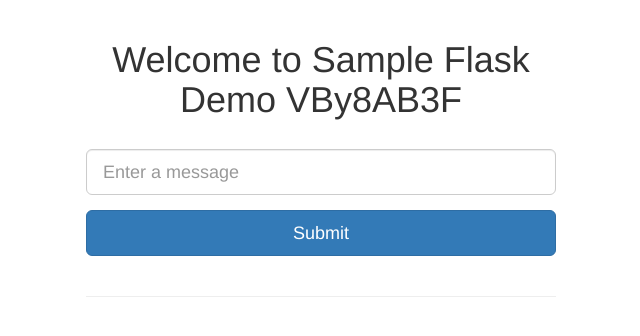
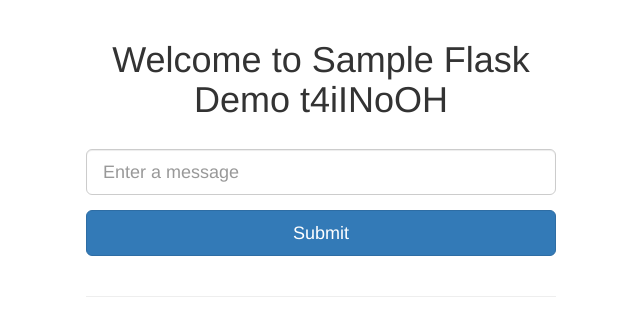
Before and after one commit to signup3000/flask, a Flask app: page / in a window 1280 px wide. Shown: the top 336 px of the page, without its empty margins (319-959 px from the left). Run offline with Flask 2, Linux system fonts and the light colour scheme; data that the repository does not hold is empty; some libraries are stand-ins or nearby versions.

Commit message:
testing change new string t4iINoOH

```diff
--- a/templates/index.html
+++ b/templates/index.html
@@ -3,7 +3,7 @@
 {% block content %}
 
 <div class="text-center">
-  <h1>Welcome to Sample Flask Demo VBy8AB3F</h1>
+  <h1>Welcome to Sample Flask Demo t4iINoOH</h1>
 </div>
 
 <br>
```
Also changed, not shown: README.md.
